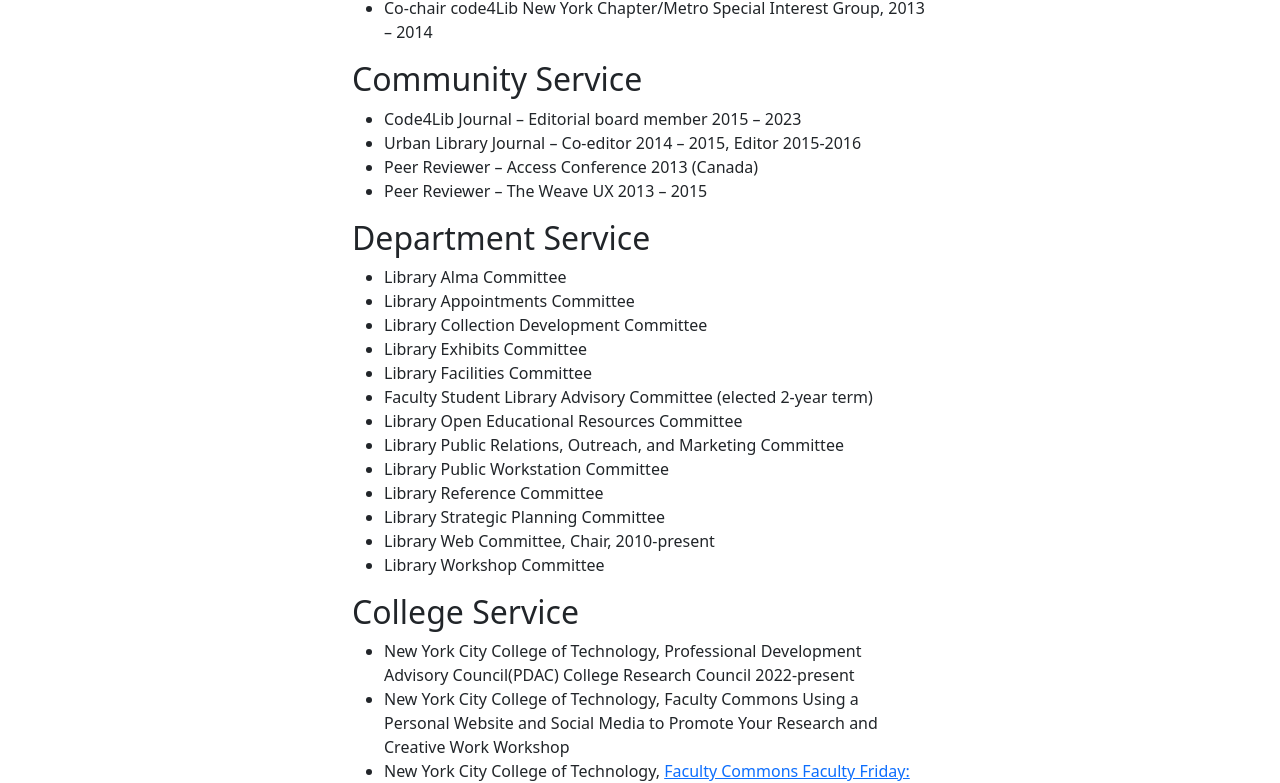
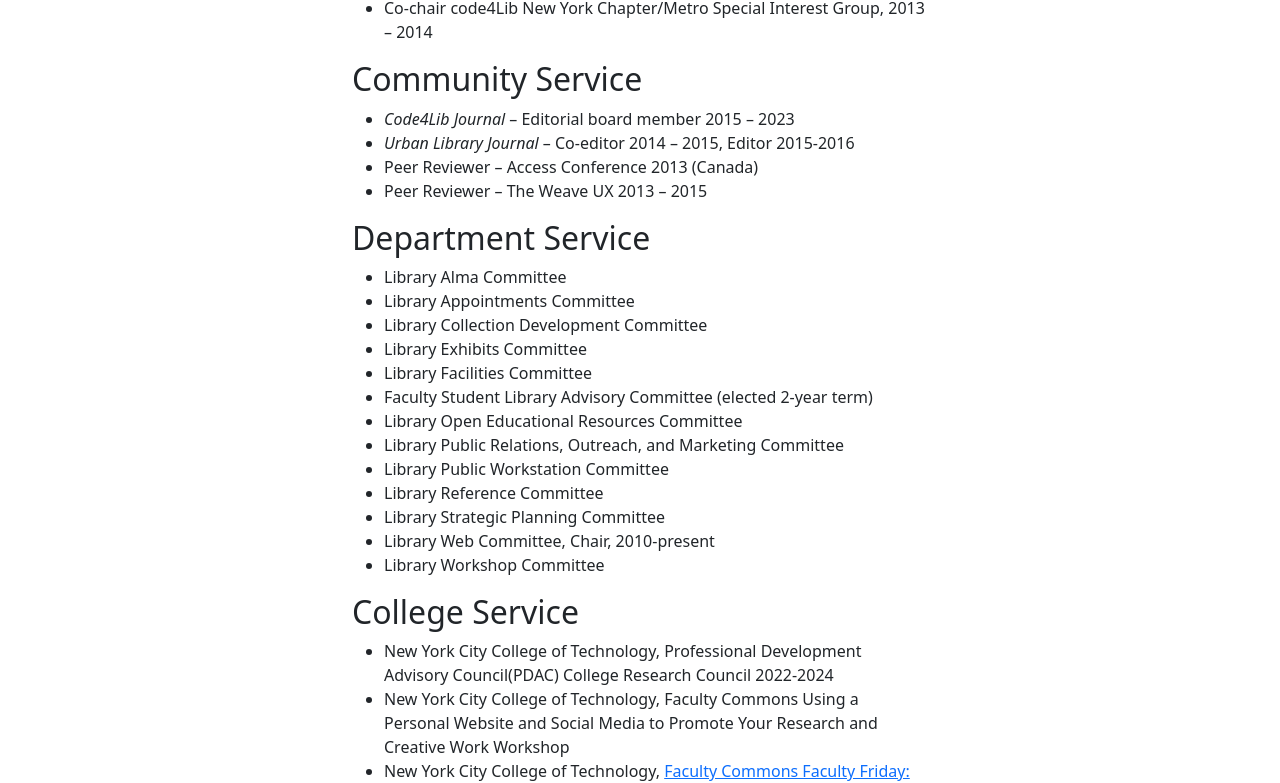
Before and after one commit to KentuckyFriedTofu/KentuckyFriedTofu.github.io, a Jekyll site: the page built from cv.md, in a window 1280 px wide and 1400 px high, scrolled down 12630 px. Shown: the part 152-935 px from the top of the window. Built offline with Jekyll 4.4.1, drawn with Linux system fonts in a browser that asks for light colours; some of the changed text lies outside the part shown.

Commit message:
Update cv.md

```diff
--- a/cv.md
+++ b/cv.md
@@ -355,8 +355,8 @@ Grant provided films that higlight America's Civil Rights Movement. Grant applic
 
 ## Community Service
 
-* Code4Lib Journal – Editorial board member 2015 – 2023
-* Urban Library Journal – Co-editor 2014 – 2015, Editor 2015-2016
+* *Code4Lib Journal* – Editorial board member 2015 – 2023
+* *Urban Library Journal* – Co-editor 2014 – 2015, Editor 2015-2016
 * Peer Reviewer – Access Conference 2013 (Canada)
 * Peer Reviewer – The Weave UX 2013 – 2015
 
@@ -378,7 +378,7 @@ Grant provided films that higlight America's Civil Rights Movement. Grant applic
 
 ## College Service
 
-* New York City College of Technology, Professional Development Advisory Council(PDAC) College Research Council 2022-present
+* New York City College of Technology, Professional Development Advisory Council(PDAC) College Research Council 2022-2024
 * New York City College of Technology, Faculty Commons Using a Personal Website and Social Media to Promote Your Research and Creative Work Workshop
 * New York City College of Technology, [Faculty Commons Faculty Friday: Using Podcasts as a Teaching Tool](https://youtu.be/zjY2vQztGvI) Workshop
 * New York City College of Technology, PDAC New Faculty Orientation Committee 2019-present
```
Also changed, not shown: other parts of cv.md (+1 -1 lines).
